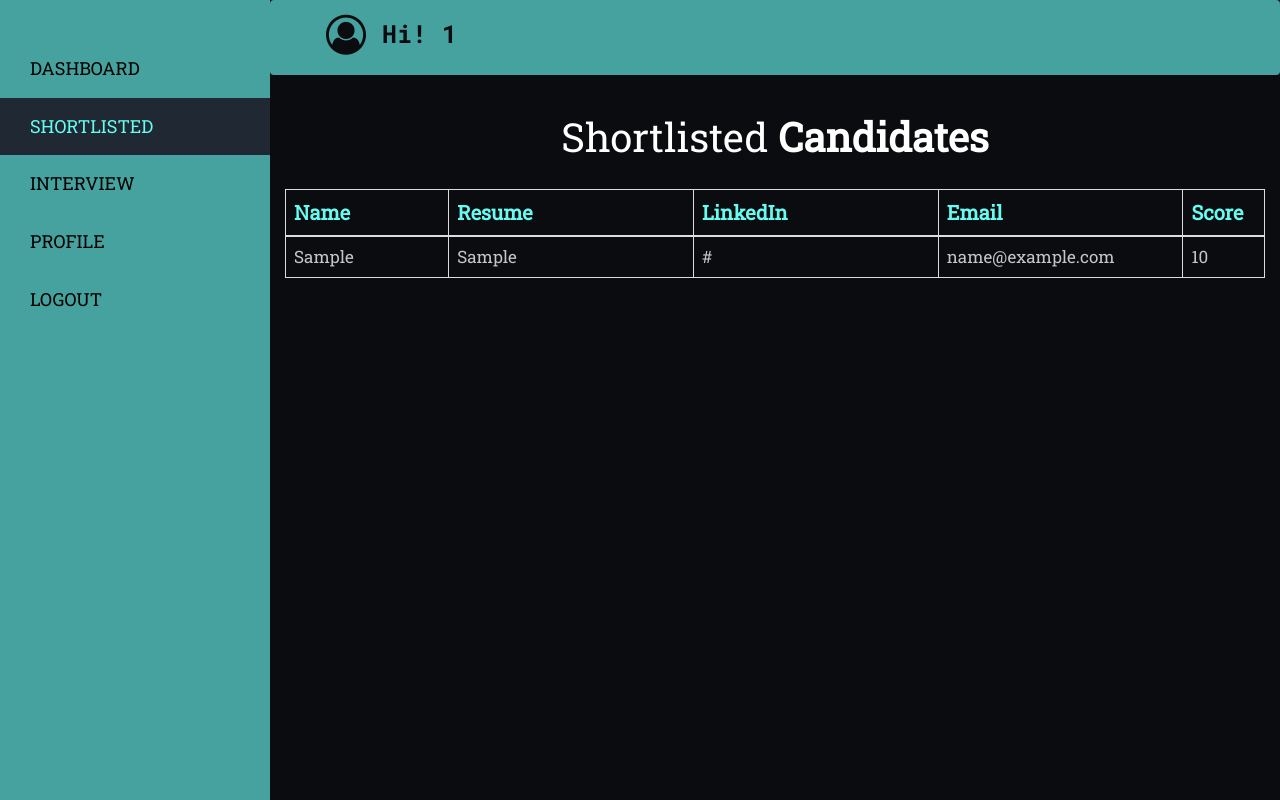
After one commit to anjalisi/AIBot, a PHP site: page /shortlist.php in a window 1280 px wide. The commit adds this page. Run offline with PHP 8.4, Linux system fonts and the light colour scheme; the visitor is signed in with stand-in values (Sample User, id 1); tables that the repository leaves empty or names only in its code hold one stand-in row (values such as "Sample post").

Commit message:
Shortlist candidates

```diff
--- a/css/dashboard.css
+++ b/css/dashboard.css
@@ -2,6 +2,12 @@ body {
   margin: 0;
   background-color: #0b0c10;
    overflow-x: hidden;
+}
+td
+{
+  color: #c5c6c7;
+  font-size: 17px;
+  font-family: 'Roboto Slab', serif;
 }
 .card
 {
--- a/dashboard-recruiter.php
+++ b/dashboard-recruiter.php
@@ -22,10 +22,9 @@ if(!isset($_SESSION['recid']))
     <link rel="stylesheet" type="text/css" href="css/dashboard.css">
 </head>
 	<div class="sidebar">
-	  <a class="active first" href="dashboard-applicant.php">DASHBOARD</a>
+	  <a class="active first" href="dashboard-recruiter.php">DASHBOARD</a>
 	  <a href="shortlist.php">SHORTLISTED</a>
 	  <a href="interview.php">INTERVIEW</a>
-	  <a href="">CHATBOT</a>
 	  <a href="profile-recruiter.php">PROFILE</a>
 	  <a href="logout-recruiter.php">LOGOUT</a>
 	</div>
--- a/profile-recruiter.php
+++ b/profile-recruiter.php
@@ -39,7 +39,7 @@ $resume=htmlentities($rows1['linkedin']);
 <div class="sidebar">
 	  <a class="first" href="dashboard-recruiter.php">DASHBOARD</a>
 	  <a href="profile-recruiter.php" class="active">PROFILE</a>
-	  <a href="#news">CHATBOT</a>
+
 	  <a href="#contact">ABOUT</a>
 	  <a href="logout-recruiter.php">LOGOUT</a>
 	</div>
--- /dev/null
+++ b/shortlist.php
@@ -0,0 +1,88 @@
+<?php
+session_start();
+require_once "connect.php";
+if(!isset($_SESSION['recid']))
+{
+	header('Location:login-recruiter.php');
+	return;
+}
+$stmt= $pdo->query("SELECT * FROM shortlists");
+$rows= $stmt->fetchAll(PDO::FETCH_ASSOC);
+?>
+<!DOCTYPE html>
+<html>
+<head>
+	<title>Shortlisted</title>
+	<meta charset="utf-8">
+	<meta name="viewport" content="width=device-width, initial-scale=1">
+
+  	<link rel="stylesheet" href="https://maxcdn.bootstrapcdn.com/bootstrap/3.4.1/css/bootstrap.min.css">
+  	<script src="https://ajax.googleapis.com/ajax/libs/jquery/3.5.1/jquery.min.js"></script>
+	<script src="https://maxcdn.bootstrapcdn.com/bootstrap/3.4.1/js/bootstrap.min.js"></script>
+    <link rel="stylesheet" href="https://cdnjs.cloudflare.com/ajax/libs/font-awesome/4.7.0/css/font-awesome.min.css">
+    <link href="https://fonts.googleapis.com/css2?family=Bebas+Neue&family=Poppins&family=Roboto+Mono:wght@700&family=Roboto+Slab&family=Source+Code+Pro:wght@500&display=swap" rel="stylesheet">
+    <link rel="stylesheet" type="text/css" href="css/dashboard.css">
+
+</head>
+<body>
+
+	<div class="sidebar">
+	  <a class="first" href="dashboard-recruiter.php">DASHBOARD</a>
+	  <a href="shortlist.php" class="active">SHORTLISTED</a>
+	  <a href="interview.php">INTERVIEW</a>
+	  <a href="profile-recruiter.php">PROFILE</a>
+	  <a href="logout-recruiter.php">LOGOUT</a>
+	</div>
+<div class="content">
+	<nav class="navbar container-fluid">
+		<ul class="navbar-nav" id="navbar-id">
+			<li><i class="fa fa-user-circle-o icon"></i><a href="#" id="username" style="font-family: 'Roboto Mono', monospace;">Hi! <?php echo $_SESSION["recid"]; ?></a></li>
+		</ul>
+	</nav>
+	<div class="container-fluid">
+		<center><h1>Shortlisted<b> Candidates</b></h1></center><br>
+		<div class="table-wrapper table-responsive">
+            <table class="table table-bordered">
+                <thead>
+                    <tr>
+                        <th class="col-sm-2" style="color: #66fcf1;font-family: 'Roboto Slab', serif; font-size: 20px;">Name</th>
+                        <th class="col-sm-3" style="color: #66fcf1;font-family: 'Roboto Slab', serif; font-size: 20px;">Resume</th>
+                        <th class="col-sm-3" style="color: #66fcf1;font-family: 'Roboto Slab', serif; font-size: 20px;">LinkedIn</th>
+                        <th class="col-sm-3" style="color: #66fcf1;font-family: 'Roboto Slab', serif; font-size: 20px;">Email</th>
+                        <th class="col-sm-1" style="color: #66fcf1;font-family: 'Roboto Slab', serif; font-size: 20px;">Score</th>
+                    </tr>
+                </thead>
+                <tbody>
+				<?php
+					if(count($rows)){
+
+						$stmt = $pdo->query("SELECT* FROM shortlists");
+						while ( $row = $stmt->fetch(PDO::FETCH_ASSOC) ) {
+
+							echo "<tr><td>";
+							echo(htmlentities($row['fname']));
+							echo("</td><td>");
+							echo(htmlentities($row['resume']));
+							echo("</td><td>");
+							echo(htmlentities($row['linkedin']));
+							echo("</td><td>");
+							echo(htmlentities($row['email']));
+							echo("</td><td>");
+							echo(htmlentities($row['score']));
+							echo("</td></tr>\n");
+							}
+
+					}
+
+					else
+						{
+							echo "<center><h3 style='color:red;'> No Candidates Yet</h3></center></br>";
+						}
+
+				?>
+                </tbody>
+	</div>
+</div>
+
+</body>
+</html>
```
